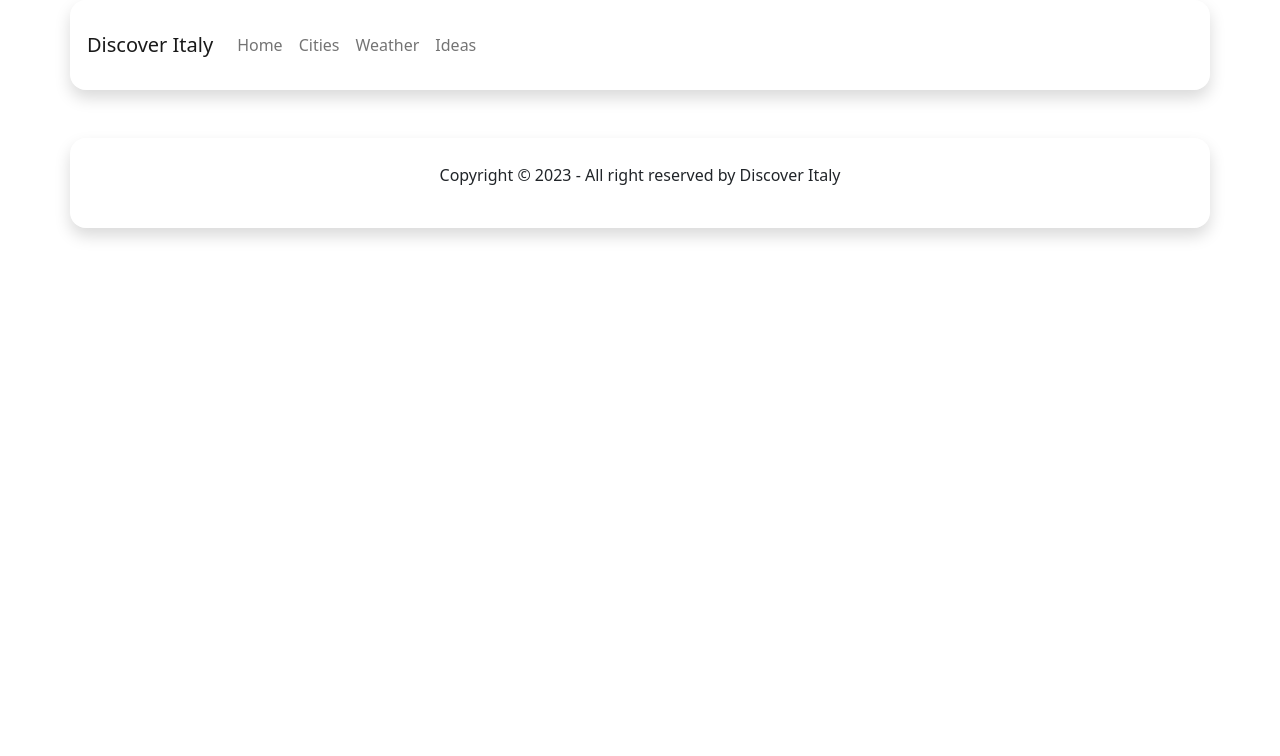
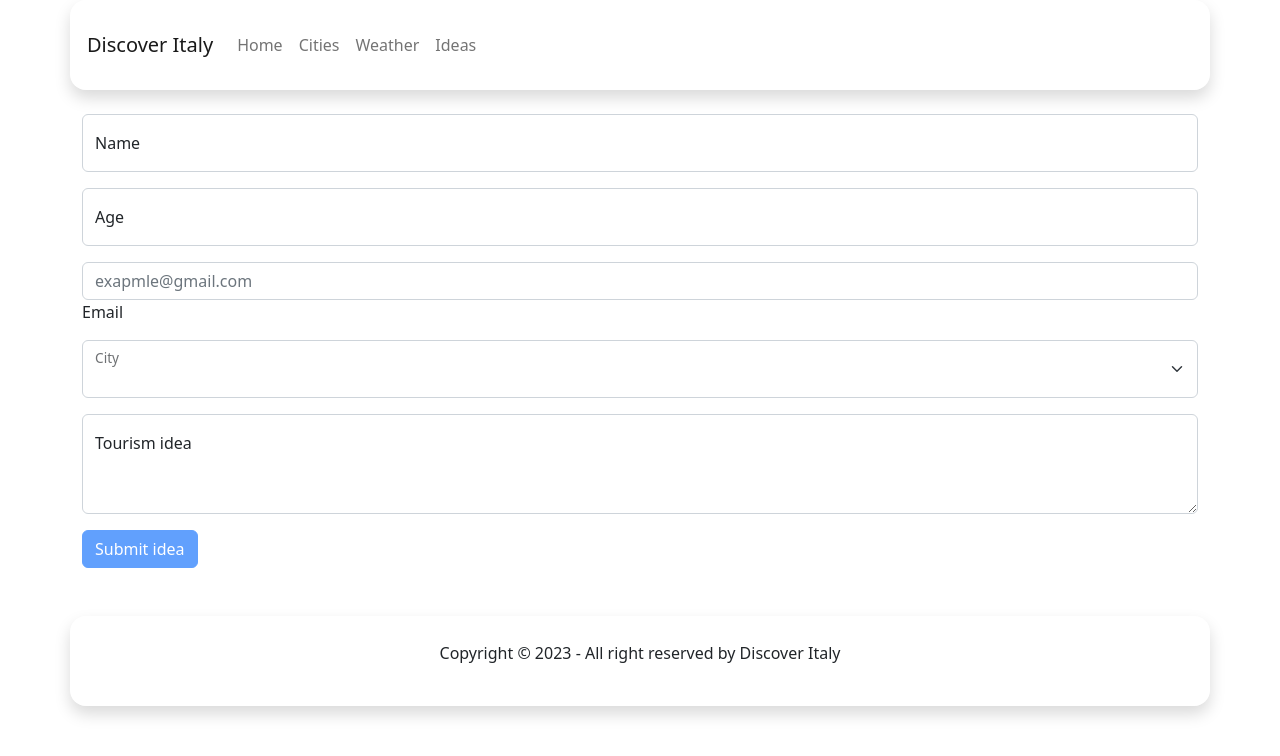
Before and after one commit to moneeroz/tourism-italy, an Angular app: page /ideas in a window 1280 px wide. Before the commit this address led to /. Shown: the top 756 px of the page. Built offline with nearby package versions, Linux system fonts and the light colour scheme; some icons are missing.

Commit message:
added city names service and custom validators

```diff
--- a/src/app/app-routing.module.ts
+++ b/src/app/app-routing.module.ts
@@ -4,12 +4,14 @@ import { HomeComponent } from './components/home/home.component';
 import { WeatherComponent } from './components/weather/weather.component';
 import { WeatherDetailsComponent } from './components/weather-details/weather-details.component';
 import { CitiesComponent } from './components/cities/cities.component';
+import { IdeasComponent } from './components/ideas/ideas.component';
 
 const routes: Routes = [
   { path: '', redirectTo: 'home', pathMatch: 'full' },
   { path: 'home', component: HomeComponent },
   { path: 'cities', component: CitiesComponent },
   { path: 'weather', component: WeatherComponent },
+  { path: 'ideas', component: IdeasComponent },
   {
     path: 'weather/:name/:springM/:springN/:summerM/:summerN/:fallM/:fallN/:winterM/:winterN/:visitFrom/:visitTo',
     component: WeatherDetailsComponent,
--- a/src/app/components/ideas/ideas.component.html
+++ b/src/app/components/ideas/ideas.component.html
@@ -1 +1,101 @@
-<p>ideas works!</p>
+<form [formGroup]="ideaForm" (ngSubmit)="onSubmit()">
+  <div class="form-floating mb-3">
+    <input
+      formControlName="name"
+      type="text"
+      class="form-control"
+      placeholder="Enter your name here"
+    />
+    <label>Name</label>
+  </div>
+  <div>
+    <span *ngIf="name!.touched && name!.errors?.['required']">
+      Please enter your name</span
+    >
+
+    <span *ngIf="name!.dirty && name!.errors?.['minlength']">
+      The name field must be at least 2 characters</span
+    >
+
+    <span *ngIf="name!.dirty && name!.errors?.['prohibitedWords']">
+      Your name can't contain the words "tourist" or "nothing"</span
+    >
+  </div>
+
+  <div class="form-floating mb-3">
+    <input
+      formControlName="age"
+      type="number"
+      class="form-control"
+      placeholder="Enter your age here"
+    />
+    <label>Age</label>
+  </div>
+  <div>
+    <span *ngIf="age!.touched && age!.errors?.['required']">
+      Please enter your age</span
+    >
+  </div>
+
+  <div class="form-floatin mb-3">
+    <input
+      formControlName="email"
+      type="email"
+      class="form-control"
+      placeholder="exapmle@gmail.com"
+    />
+    <label>Email</label>
+  </div>
+  <div>
+    <span *ngIf="email!.touched && email!.errors?.['required']">
+      Please enter your email</span
+    >
+
+    <span *ngIf="email!.dirty && email!.errors?.['minlength']">
+      Please enter a valid email address</span
+    >
+  </div>
+
+  <div class="form-floating mb-3">
+    <select class="form-select" formControlName="city">
+      <option selected>Please select a city</option>
+      <option value="{{ cities }}" *ngFor="let city of cities">
+        {{ city }}
+      </option>
+    </select>
+    <label>City</label>
+  </div>
+  <div>
+    <span *ngIf="city!.touched && city!.errors?.['required']">
+      Please select a city</span
+    >
+  </div>
+
+  <div class="form-floating mb-3">
+    <textarea
+      class="form-control"
+      formControlName="idea"
+      placeholder="Leave tour idea here"
+      style="height: 100px"
+    ></textarea>
+    <label>Tourism idea</label>
+  </div>
+  <div>
+    <span *ngIf="idea!.touched && idea!.errors?.['required']">
+      Please enter a breif description about your idea</span
+    >
+
+    <span *ngIf="idea!.dirty && idea!.errors?.['minlength']">
+      Your description must be at least 100 characters</span
+    >
+
+    <span *ngIf="idea!.dirty && idea!.errors?.['prohibitedWords']">
+      Your idea description can't contain the word "nothing"</span
+    >
+  </div>
+  <div class="mb-3">
+    <button [disabled]="ideaForm.invalid" type="submit" class="btn btn-primary">
+      Submit idea
+    </button>
+  </div>
+</form>
--- a/src/app/components/ideas/ideas.component.ts
+++ b/src/app/components/ideas/ideas.component.ts
@@ -1,10 +1,66 @@
 import { Component } from '@angular/core';
+import { FormBuilder, Validators } from '@angular/forms';
+import { prohibitedWordsValidator } from 'src/app/custom-validators';
+import { CityNamesService } from 'src/app/services/city-names.service';
 
 @Component({
   selector: 'app-ideas',
   templateUrl: './ideas.component.html',
-  styleUrls: ['./ideas.component.scss']
+  styleUrls: ['./ideas.component.scss'],
 })
 export class IdeasComponent {
+  cities!: string[];
+  ideaForm;
 
+  constructor(
+    private cityNamesService: CityNamesService,
+    formBuilder: FormBuilder,
+  ) {
+    this.cities = this.cityNamesService.getCityNames();
+
+    this.ideaForm = formBuilder.group({
+      name: [
+        '',
+        Validators.required,
+        Validators.minLength(2),
+        prohibitedWordsValidator(/tourist|nothing/gi),
+      ],
+      age: ['', Validators.required],
+      email: ['', Validators.required, Validators.email],
+      city: ['', Validators.required],
+      idea: [
+        '',
+        Validators.required,
+        Validators.minLength(100),
+        prohibitedWordsValidator(/tourist/gi),
+      ],
+    });
+  }
+
+  onSubmit() {
+    console.log(this.ideaForm.value);
+    this.ideaForm.reset();
+  }
+
+  // Getter methods
+
+  get name() {
+    return this.ideaForm.get('name');
+  }
+
+  get age() {
+    return this.ideaForm.get('age');
+  }
+
+  get email() {
+    return this.ideaForm.get('email');
+  }
+
+  get city() {
+    return this.ideaForm.get('city');
+  }
+
+  get idea() {
+    return this.ideaForm.get('idea');
+  }
 }
--- a/src/app/components/weather-details/weather-details.component.html
+++ b/src/app/components/weather-details/weather-details.component.html
@@ -20,7 +20,7 @@
         <td>Winter Morning</td>
         <td>Winter Night</td>
       </tr>
-      <tr>
+      <tr class="text-center">
         <td>{{ springM | number }} °C</td>
         <td>{{ springN | number }} °C</td>
         <td>{{ summerM | number }} °C</td>
--- /dev/null
+++ b/src/app/custom-validators.ts
@@ -0,0 +1,8 @@
+import { AbstractControl, ValidationErrors, ValidatorFn } from '@angular/forms';
+
+export function prohibitedWordsValidator(word: RegExp): ValidatorFn {
+  return (control: AbstractControl): ValidationErrors | null => {
+    const prohibited = word.test(control.value);
+    return prohibited ? { prohibitedWords: { value: control.value } } : null;
+  };
+}
--- /dev/null
+++ b/src/app/services/city-names.service.ts
@@ -0,0 +1,30 @@
+import { Injectable } from '@angular/core';
+import { WeatherService } from './weather.service';
+import { Iweather } from '../interfaces/iweather';
+
+@Injectable({
+  providedIn: 'root',
+})
+export class CityNamesService {
+  // cityWeatherArray!: Iweather[];
+  // cityNamesArray!: string[];
+  cityNames!: string[];
+  constructor(private weatherService: WeatherService) {}
+
+  // getNames() {
+  //   this.cityWeatherArray = this.weatherService.getWeather();
+  //   for (let i = 0; i < this.cityWeatherArray.length; i++) {
+  //     this.cityNamesArray.push(this.cityWeatherArray[i].name);
+  //   }
+
+  //   return this.cityNamesArray;
+  // }
+
+  getCityNames(): string[] {
+    this.weatherService
+      .getWeather()
+      .forEach((city) => this.cityNames?.push(city.name));
+
+    return this.cityNames;
+  }
+}
```
Also changed, not shown: src/app/app.module.ts (+5 -7 lines), 1 other file (tests, documents, lock files or other folders).
